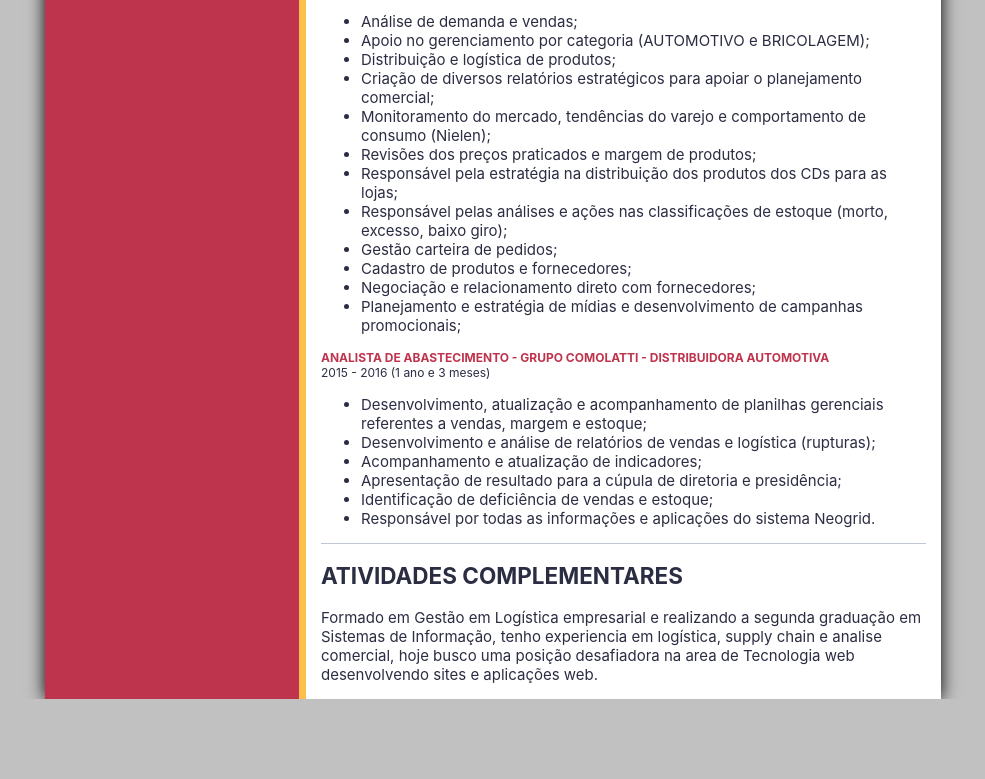
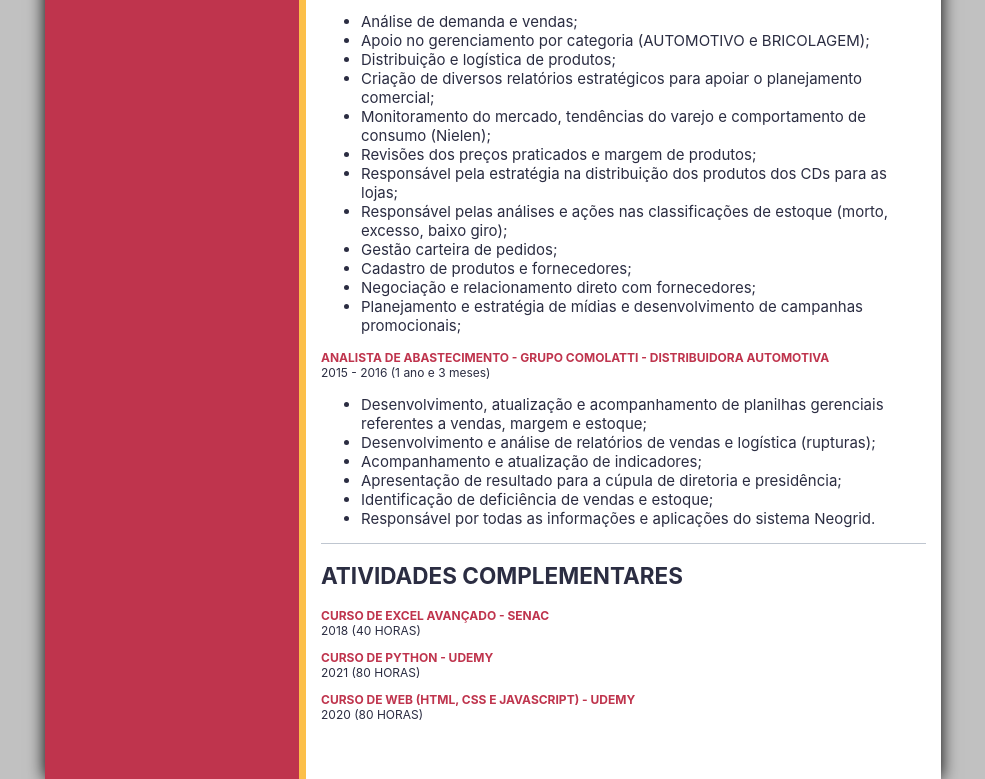
Before and after one commit to SilvioCar/MyProject, a plain HTML site: page curriculo.html in a window 1280 px wide. Shown: the part 991-1770 px from the top of the page, without its empty margins (147-1132 px from the left). Before the commit the page ends 1690 px from the top, so only its background shows below. Drawn offline with Linux system fonts and the light colour scheme.

Commit message:
commit first

```diff
--- a/curriculo.html
+++ b/curriculo.html
@@ -3,6 +3,7 @@
 
     <head>
         <meta charset="utf-8">
+        <meta name="view" content="width: device-width, initial-scale=2">
         <link rel="stylesheet" type="text/css" href="./CSS/style_curriculo.css">
         <title>Meu Curriculo</title>
     <body>
@@ -134,10 +135,17 @@
                 </div>
                 <div class="atividades">
                     <h2>ATIVIDADES COMPLEMENTARES</h2>
-                    <p>Formado em Gestão em Logística empresarial e realizando a segunda graduação em Sistemas de Informação,
-                        tenho experiencia em logística, supply chain e analise comercial, hoje busco uma posição desafiadora na area
-                        de Tecnologia web desenvolvendo sites e aplicações web.
-                    </p>
+                    <h3>CURSO DE EXCEL AVANÇADO - SENAC</h3>
+                    <p id="periodo">2018 (40 HORAS)</p>
+
+                    <h3>CURSO DE PYTHON - UDEMY</h3>
+                    <p id="periodo">2021 (80 HORAS)</p>
+
+                    <h3>CURSO DE WEB (HTML, CSS E JAVASCRIPT) - UDEMY</h3>
+                    <p id="periodo"> 2020 (80 HORAS)</p>
+                    <BR>
+                    <BR>
+                    <BR>
                 </div>
 
 
```
